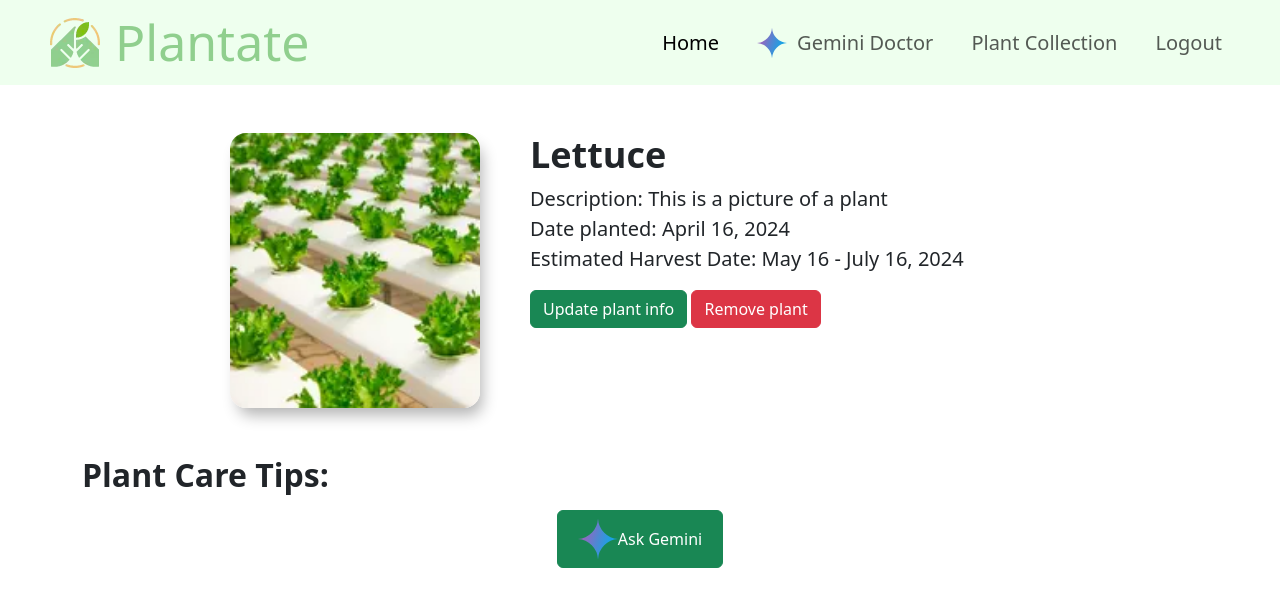
After one commit to veenoise/Plantate, a Flask app: page /specific-plant in a window 1280 px wide. The commit adds this page. Shown: the top 607 px of the page. Run offline with Flask 3, Linux system fonts and the light colour scheme.

Commit message:
Finished the desktop UI for the Plant Collection section

```diff
--- a/app.py
+++ b/app.py
@@ -7,6 +7,10 @@ def hello_world():
     return "<p>Hello, William</p>"
 
 
-@app.route("/plants")
+@app.route("/your-plants")
 def plant_collection():
     return render_template('plants.html')
+
+@app.route("/specific-plant")
+def specific():
+    return render_template('plant-specific.html')
--- a/static/app.js
+++ b/static/app.js
@@ -1,8 +1,50 @@
-if ('mediaDevices' in navigator && 'getUserMedia' in navigator.mediaDevices) {
-  console.log("Let's get this party started")
+// File Chooser function
+function readURL(input) {
+  if (input.files && input.files[0]) {
+      var reader = new FileReader();
+
+      reader.onload = function (e) {
+          $('.picture-placeholder').attr('src', e.target.result);
+      }
+
+      reader.readAsDataURL(input.files[0]);
+  }
 }
 
-navigator.mediaDevices.getUserMedia({video: true})
-// .then(res => {
-//   console.log(res);
-// });
+$("#picture").change(function(){
+  readURL(this);
+});
+
+// Camera Capture function
+var cameraPermission = false;
+$('#take-picture').on('click', function() {
+  if (!cameraPermission) {
+    Webcam.set({
+      // width: 250,
+      // height: 250,
+      // dest_width: 250,
+      // dest_height: 250,
+      // crop_width: 250,
+      // crop_height: 250,
+      // I don't know how to properly get the right size
+      image_format: 'webp',
+      flip_horiz: true,
+    });
+
+    // Attach camera here
+    Webcam.attach('#video-stream-placeholder');
+
+    cameraPermission = true;
+  } else {
+    Webcam.snap( function(data_uri) {
+      document.querySelector('.picture-placeholder').src = data_uri;
+    });
+  }
+});
+
+// Close the camera
+$('.modal').on('hidden.bs.modal', function() {
+  Webcam.reset();
+  $('.picture-placeholder').attr('src', '');
+  cameraPermission = false;
+});
--- a/static/style.css
+++ b/static/style.css
@@ -65,7 +65,7 @@ nav {
 .container-modified {
   padding: 60px 90px;
 
-  .row {
+  .plant-collection-row {
     display: grid;
     justify-items: center;
     column-gap: 50px;
@@ -100,6 +100,17 @@ nav {
         border-bottom-right-radius: 16px;
       }
 
+      .item-icon {
+        position: absolute;
+        top: 2%;
+        right: 2%;
+
+        img {
+          display: none;
+          width: 40px;
+        }
+      }
+
       .col-item-text {
         z-index: 15;
         padding-left: 10px;
@@ -122,6 +133,86 @@ nav {
       border: solid #90CF8E 5px;
       border-radius: 21px;
       cursor: pointer;
+      .item-icon > img {
+        display: block;
+      }
+
+      .item-icon > img:hover {
+        border: solid #e48186 1px;
+        border-radius: 50px;
+        background-color: #e48186;
+        cursor: pointer;
+      }
     }
   }
 }
+
+.modal-body {
+  #outputs {
+    width: 100%;
+    display: flex;
+    justify-content: center;
+
+    .picture-placeholder, #video-stream-placeholder {
+      height: 250px;
+      width: 250px;
+      border: #90CF8E solid 5px;
+      margin-bottom: 20px;
+      object-fit: cover;
+    }
+  }
+
+  .inputs {
+    display: flex;
+    flex-direction: column;
+  }
+}
+
+
+
+
+.specific-plant {
+  display: flex;
+  justify-content: center;
+
+  .plant-holder {
+    padding: 0;
+    width: 250px;
+    height: 275px;
+    border-radius: 16px;
+    box-shadow: 5px 10px 15px -3px rgba(0,0,0,0.3);
+    img {
+      height: 100%;
+      width: 100%;
+      object-fit: cover;
+      border-radius: 16px;
+    }
+  }
+
+  .plant-description {
+    padding-left: 50px;
+    padding-right: 50px;
+
+    h2 {
+      font-size: 36px;
+      font-weight: bold;
+    }
+
+    p {
+      margin-bottom: 0;
+      font-size: 20px;
+    }
+  }
+}
+
+#tips {
+  font-weight: bold;
+  font-size: 32px;
+}
+
+.gemini-tip {
+  display: flex;
+  justify-content: center;
+  align-items: center;
+  padding: 8px 20px;
+}
--- a/templates/base-template.html
+++ b/templates/base-template.html
@@ -7,6 +7,8 @@
   <title>Plantate</title>
   <link href="https://cdn.jsdelivr.net/npm/bootstrap@5.3.3/dist/css/bootstrap.min.css" rel="stylesheet" integrity="sha384-QWTKZyjpPEjISv5WaRU9OFeRpok6YctnYmDr5pNlyT2bRjXh0JMhjY6hW+ALEwIH" crossorigin="anonymous">
   <link rel="stylesheet" href="{{ url_for('static', filename='style.css') }}">
+  {% block additionalCss %}
+  {% endblock %}
 </head>
 <body>
   <nav class="navbar navbar-expand-lg bg-body-tertiary">
@@ -41,6 +43,9 @@
   </nav>
   {% block body%}
   {% endblock %}
+  {% block additionalScript %}
+  {% endblock %}
+  <script src="https://code.jquery.com/jquery-3.7.1.slim.min.js" integrity="sha256-kmHvs0B+OpCW5GVHUNjv9rOmY0IvSIRcf7zGUDTDQM8=" crossorigin="anonymous"></script>
   <script src="https://cdn.jsdelivr.net/npm/bootstrap@5.3.3/dist/js/bootstrap.bundle.min.js" integrity="sha384-YvpcrYf0tY3lHB60NNkmXc5s9fDVZLESaAA55NDzOxhy9GkcIdslK1eN7N6jIeHz" crossorigin="anonymous"></script>
   <script src="{{ url_for('static', filename='app.js' ) }}"></script>
 </body>
--- /dev/null
+++ b/templates/plant-specific.html
@@ -0,0 +1,28 @@
+{% extends 'base-template.html' %}
+{% block body %}
+<div class="container">
+  <div class="row specific-plant my-5">
+    <div class="col-lg-6 plant-holder">
+      <img src="{{ url_for('static', filename='lettuce.webp') }}" alt="plant-placeholder">
+    </div>
+    <div class="col-lg-6 plant-description">
+      <h2>Lettuce</h2>
+      <p>Description: This is a picture of a plant</p>
+      <p>Date planted: April 16, 2024</p>
+      <p>Estimated Harvest Date: May 16 - July 16, 2024</p>
+      <div class="specific-plant-option mt-3">
+        <button type="button" class="btn btn-success">Update plant info</button>
+        <button type="button" class="btn btn-danger">Remove plant</button>
+      </div>
+    </div>
+  </div>
+  <h2 id="tips" class="mb-3">Plant Care Tips:</h2>
+  <div class="d-flex justify-content-center mb-5">
+    <button type="button" class="btn btn-success gemini-tip">
+      <img src="{{ url_for('static', filename='google-gemini-icon.svg') }}" alt="ai icon" width="40">
+      Ask Gemini
+    </button>
+  </div>
+</div>
+
+{% endblock %}
```
Also changed, not shown: templates/plants.html (+74 -8 lines), static/icon-plant.png (added), static/icon-remove.png (added).
